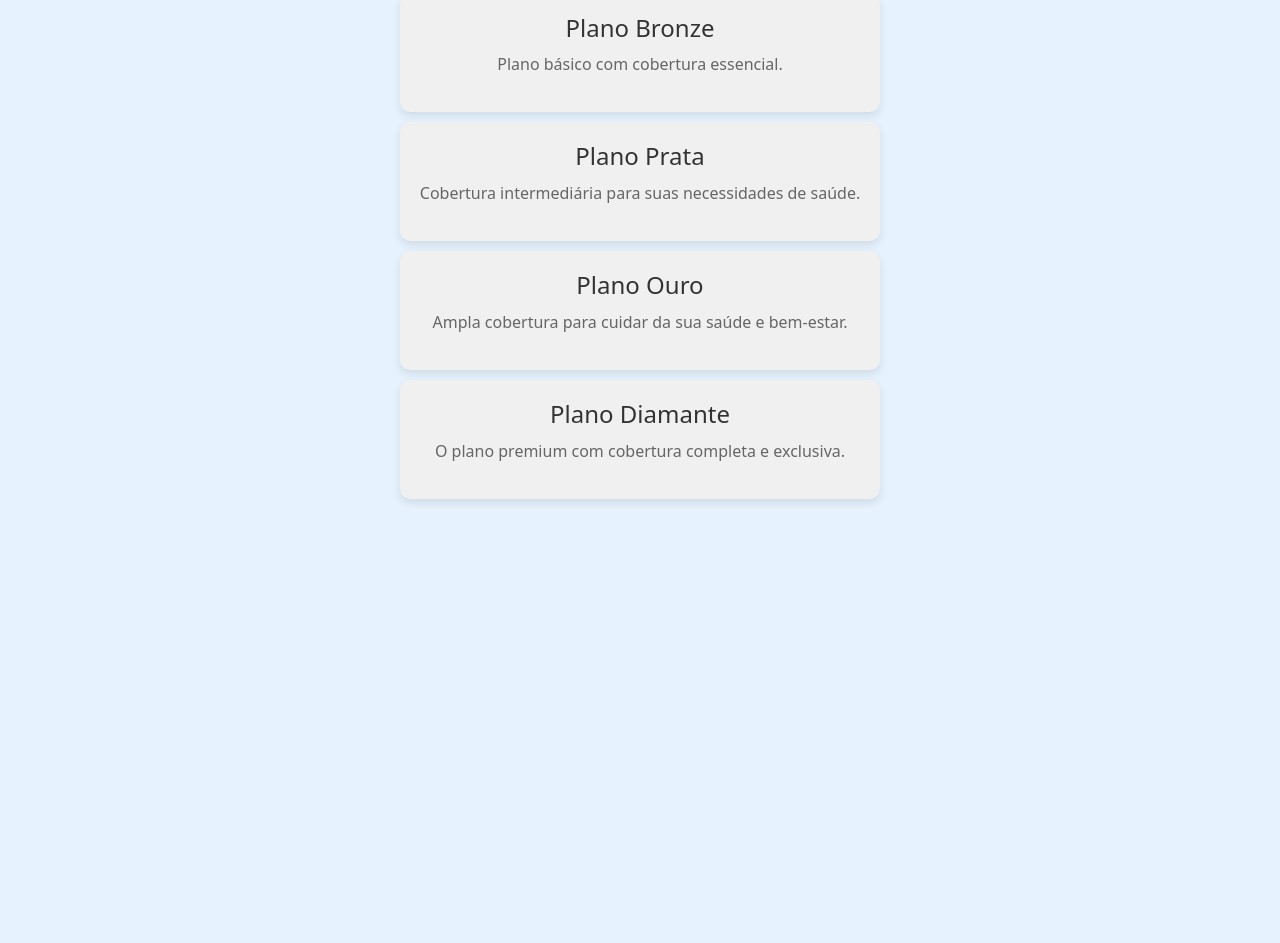
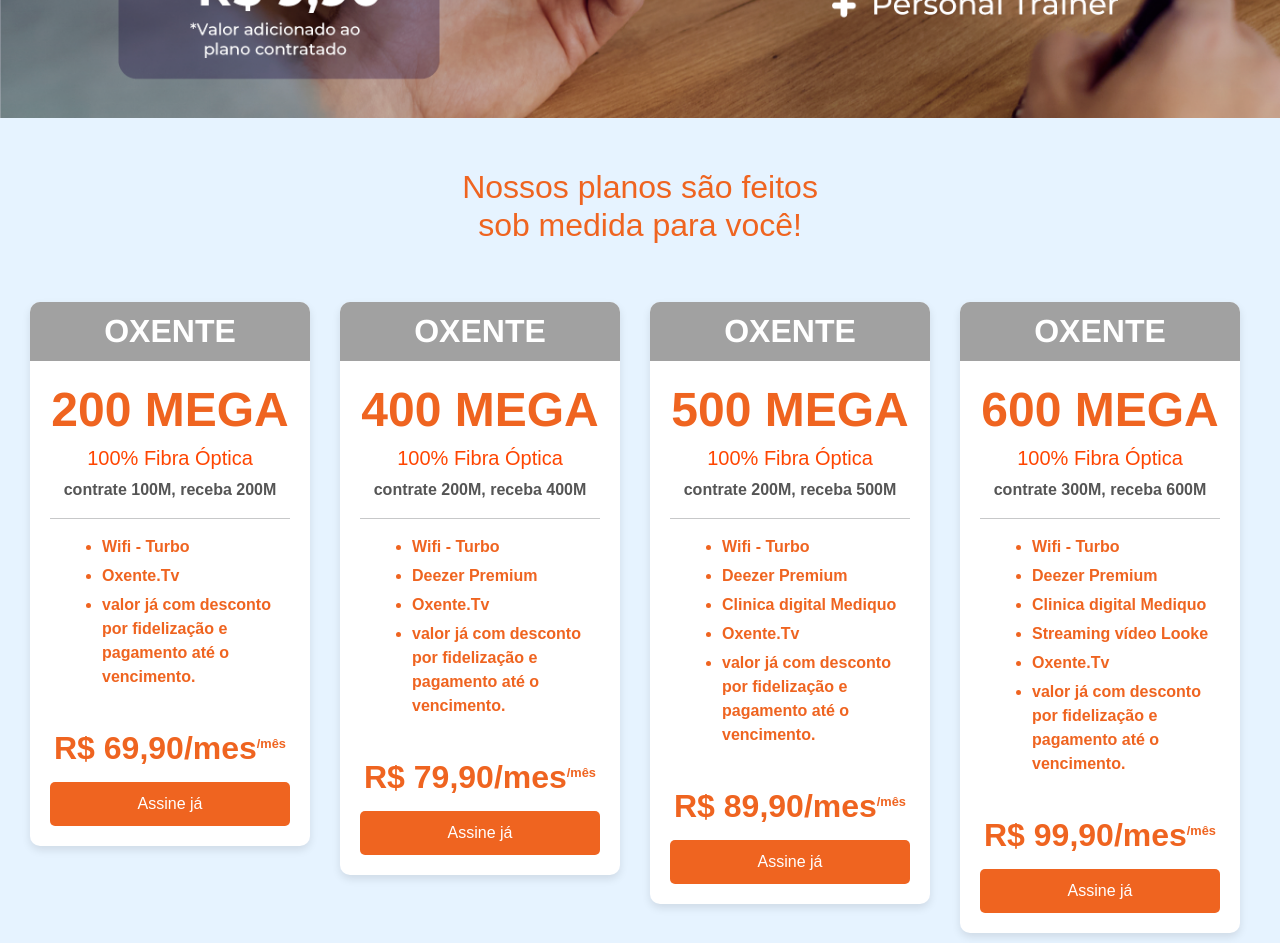
Before and after one commit to viniciusHerminio/oxente, a React (Create React App) app: page / in a window 1280 px wide. Shown: the part 460-1403 px from the top of the page. Before the commit the page ends 969 px from the top, so only its background shows below. Built offline with nearby package versions, Linux system fonts and the light colour scheme; a web font is replaced by a local one.

Commit message:
adicionando cards com alguns ajustes a serem feitos como o /mes

```diff
--- a/src/pages/Home.css
+++ b/src/pages/Home.css
@@ -1,12 +1,16 @@
 body {
     background-color: #e6f3ff;
+    margin: 0;
+    padding: 0;
+    font-family: Arial, sans-serif;
   }
+
   .home-container {
-  height: 100vh; /* Define a altura do container para 100% da altura da tela */
     display: flex;
     flex-direction: column;
     justify-content: center;
     align-items: center;
+    margin-top: 50px;
   }
 
   .imagemCarrossel {
@@ -14,25 +18,140 @@
   }
 
   h2 {
-    color: orangered;
+    color: #ef6420;
     font-family: 'Fraset', sans-serif;
+    margin-top: 20px;
+  }
+
+  .planos-container {
+    display: flex;
+    flex-wrap: wrap;
+    justify-content: center;
+    margin-top: 20px;
   }
 
   .plano-card {
-    background-color: #f0f0f0;
+    background-color: white;
     border-radius: 10px;
     padding: 20px;
     margin: 10px;
     box-shadow: 0 4px 8px rgba(0, 0, 0, 0.1);
+    width: 280px;
+    font-family: 'Arial', sans-serif;
   }
 
   .plano-card h3 {
-    font-size: 1.5rem;
+    font-size: 2rem;
+    font-weight: bold;
+    font-family: 'Franklin Gothic Medium', 'Arial Narrow', Arial, sans-serif;
     margin-bottom: 10px;
-    color: #333;
+    color: white;
+    background-color: #a1a1a1;
+    padding: 10px;
+    border-radius: 10px 10px 0 0;
+    margin: -20px -20px 0 -20px;
   }
 
   .plano-card p {
     font-size: 1rem;
-    color: #666;
+    font-weight: bold;
+    color: #555;
+    margin-bottom: 10px;
   }
+
+  .plano-card .beneficios-list {
+    list-style: disc;
+    margin-left: 20px;
+    margin-bottom: 10px;
+    color: #ef6420;
+    text-align: left; /* Alinhar à esquerda */
+  }
+
+  .plano-card .beneficios-list li {
+    margin-bottom: 5px;
+    color: #ef6420;
+  }
+
+  .plano-card .price {
+    font-size: 2rem;
+    color: #ef6420;
+  }
+
+  .prince-margin1 {
+    margin-bottom: 10px; /* Adicionar margem no preço */
+  }
+
+  .plano-card .price::after {
+    content: '/mês';
+    font-size: 0.8rem;
+    vertical-align: super;
+  }
+
+  .plano-card .price,
+  .plano-card .price::after {
+    display: inline-block;
+  }
+
+  .plano-card .beneficios-list::after {
+    content: "";
+    display: block;
+    height: 20px;
+  }
+
+  .plano-card .button-card {
+    padding: 10px 20px;
+    background-color: #ef6420;
+    color: white;
+    border: none;
+    border-radius: 5px;
+    cursor: pointer;
+    font-size: 1rem;
+    transition: background-color 0.3s ease;
+    width: 100%;
+    text-align: center;
+  }
+
+  .plano-card .button-card:hover {
+    background-color: #ff6347;
+  }
+
+  .card-plano {
+    margin-right: 10px;
+    margin-top: 20px;
+  }
+
+  .titleDesk {
+    margin-top: 50px;
+  }
+
+  .plano-value {
+    color: #ef6420;
+    font-size: 3rem;
+    font-weight: bold;
+    margin-top: 20px;
+    font-family: 'Franklin Gothic Medium', 'Arial Narrow', Arial, sans-serif;
+  }
+
+  .beneficio-item {
+    font-weight: bold;
+  }
+
+  .plano-descricao {
+    color: orangered;
+  }
+
+  /* Novo CSS adicionado */
+
+  .beneficios-list li {
+    color: orange;
+  }
+
+  .beneficios-list {
+    margin-bottom: 10px;
+  }
+
+  .plano-card .price,
+  .plano-card .plano-value,
+  .plano-card h3 {
+    font-weight: bold;
+  }
--- a/src/pages/home.js
+++ b/src/pages/home.js
@@ -11,7 +11,7 @@
 
   useEffect(() => {
     const handleResize = () => {
-      setIsMobile(window.innerWidth < 768); // Assuming 768px is the breakpoint for mobile
+      setIsMobile(window.innerWidth < 768);
     };
 
     handleResize();
@@ -31,28 +31,84 @@
 
   const planos = [
     {
-      nome: 'Plano Bronze',
-      descricao: 'Plano básico com cobertura essencial.',
+      nome: 'OXENTE',
+      descricao: '100% Fibra Óptica',
+      value: '200 MEGA',
+      condicao: 'contrate 100M, receba 200M',
+      beneficios: [
+        'Wifi - Turbo',
+        'Oxente.Tv',
+        'valor já com desconto por fidelização e pagamento até o vencimento.'
+      ],
+      price: 'R$ 69,90/mes',
     },
     {
-      nome: 'Plano Prata',
-      descricao: 'Cobertura intermediária para suas necessidades de saúde.',
+      nome: 'OXENTE',
+      descricao: '100% Fibra Óptica',
+      value: '400 MEGA',
+      condicao: 'contrate 200M, receba 400M',
+      beneficios: [
+        'Wifi - Turbo',
+        'Deezer Premium',
+        'Oxente.Tv',
+        'valor já com desconto por fidelização e pagamento até o vencimento.'
+      ],
+      price: 'R$ 79,90/mes',
     },
     {
-      nome: 'Plano Ouro',
-      descricao: 'Ampla cobertura para cuidar da sua saúde e bem-estar.',
+      nome: 'OXENTE',
+      descricao: '100% Fibra Óptica',
+      value: '500 MEGA',
+      condicao: 'contrate 200M, receba 500M',
+      beneficios: [
+        'Wifi - Turbo',
+        'Deezer Premium',
+        'Clinica digital Mediquo',
+        'Oxente.Tv',
+        'valor já com desconto por fidelização e pagamento até o vencimento.'
+      ],
+      price: 'R$ 89,90/mes',
     },
     {
-      nome: 'Plano Diamante',
-      descricao: 'O plano premium com cobertura completa e exclusiva.',
+      nome: 'OXENTE',
+      descricao: '100% Fibra Óptica',
+      value: '600 MEGA',
+      condicao: 'contrate 300M, receba 600M',
+      beneficios: [
+        'Wifi - Turbo',
+        'Deezer Premium',
+        'Clinica digital Mediquo',
+        'Streaming vídeo Looke',
+        'Oxente.Tv',
+        'valor já com desconto por fidelização e pagamento até o vencimento.'
+      ],
+      price: 'R$ 99,90/mes',
     },
   ];
 
+  const renderBeneficios = (beneficios) => {
+    return (
+      <ul className="beneficios-list">
+        {beneficios.map((beneficio, index) => (
+          <li className='beneficio-item' key={index}>{beneficio}</li>
+        ))}
+      </ul>
+    );
+  };
+
   const renderPlanosCards = () => {
     return planos.map((plano, index) => (
-      <div key={index} className="plano-card">
-        <h3>{plano.nome}</h3>
-        <p>{plano.descricao}</p>
+      <div key={index} className="card-plano">
+        <div className="plano-card">
+          <h3 className='nome-card'>{plano.nome}</h3>
+          <h1 className='plano-value'>{plano.value}</h1>
+          <h5 className='plano-descricao'>{plano.descricao}</h5>
+          <p>{plano.condicao}</p>
+          <hr />
+          {renderBeneficios(plano.beneficios)}
+          <p className="price">{plano.price}</p>
+          <button className="button-card">Assine já</button>
+        </div>
       </div>
     ));
   };
@@ -60,14 +116,19 @@
   return (
     <div className={`home-container ${isMobile ? 'mobile' : ''}`}>
       {isMobile ? (
-        <h2 className='titleCell'>Nossos planos são feitos<br /> sob medida para você!</h2>
+        <>
+          <h2 className='titleCell'>Nossos planos são feitos<br /> sob medida para você!</h2>
+          <div className="planos-container">
+            {renderPlanosCards()}
+          </div>
+        </>
       ) : (
         <>
           <AliceCarousel
-            autoPlay={true}
+            autoPlay
             autoPlayControls={false}
             autoPlayInterval={5000}
-            infinite={true}
+            infinite
             animationDuration={400}
             swipeDelta={500}
             disableButtonsControls
@@ -75,7 +136,7 @@
             mouseTracking
             items={items}
           />
-          <h2>Nossos planos são feitos<br /> sob medida para você!</h2>
+          <h2 className='titleDesk'>Nossos planos são feitos<br /> sob medida para você!</h2>
           <div className="planos-container">
             {renderPlanosCards()}
           </div>
```
Lines whose indentation alone changed are shown as unchanged.
